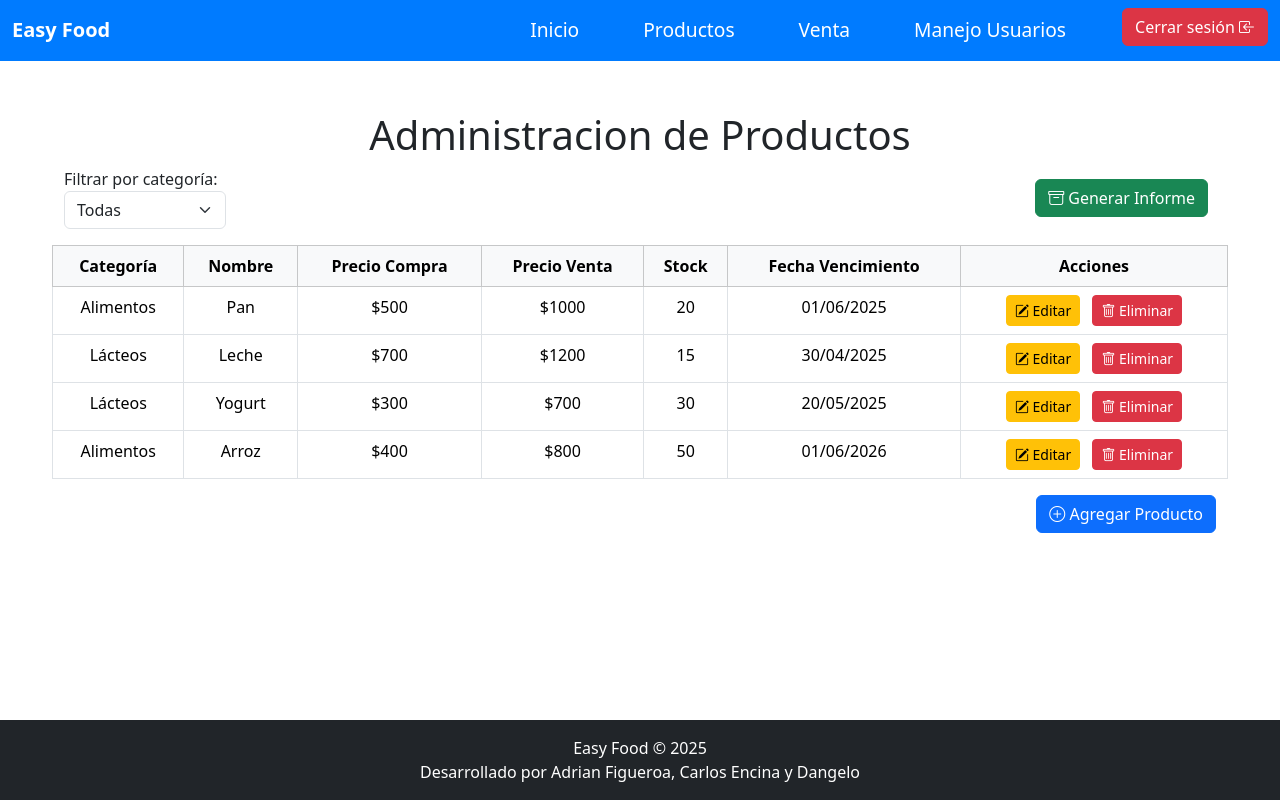
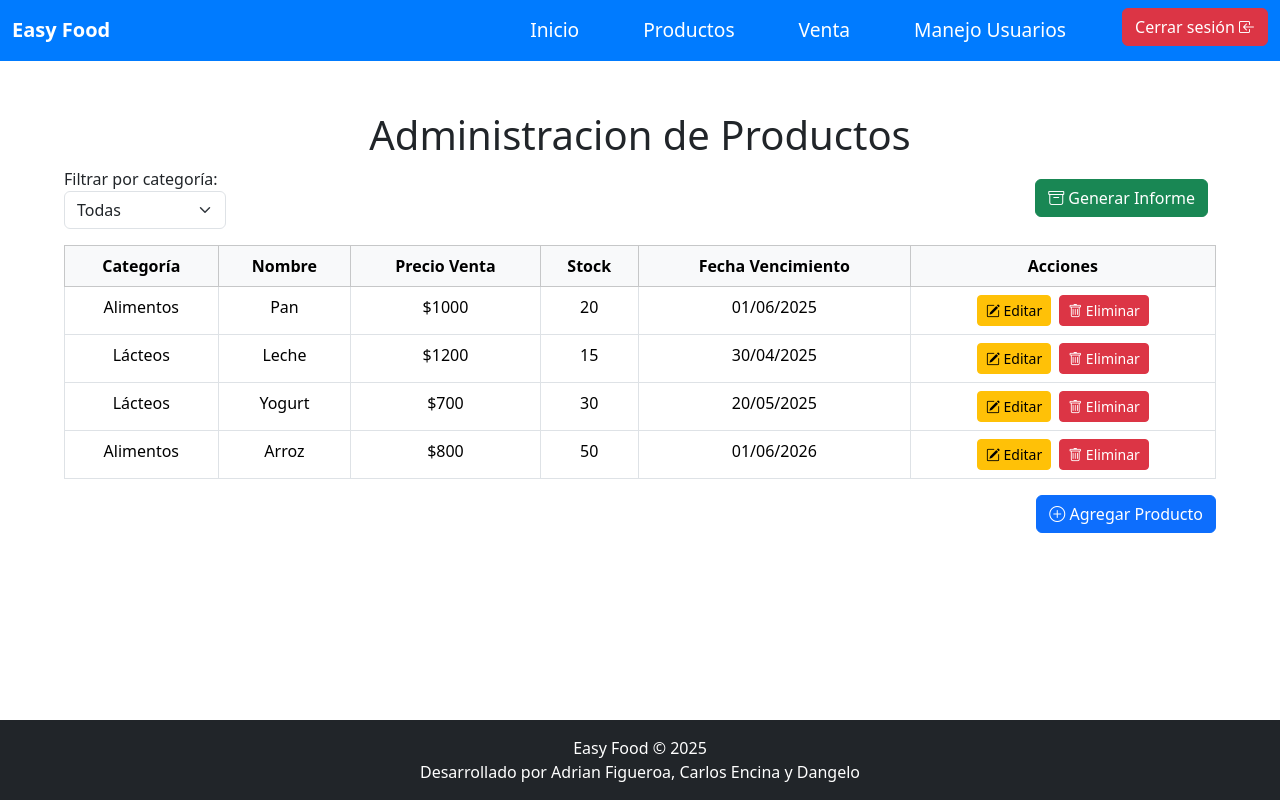
Before and after one commit to AdrianFigueroaAlmonacid/proyecto-titulo-2025, a SvelteKit app in the folder frontend/easyfood/: page /users/productos in a window 1280 px wide. Built offline with nearby package versions, Linux system fonts and the light colour scheme.

Commit message:
cambios de css en vistas

```diff
--- a/frontend/easyfood/src/routes/users/productos/+page.svelte
+++ b/frontend/easyfood/src/routes/users/productos/+page.svelte
@@ -8,7 +8,6 @@
 		{
 			id: 1,
 			nombre: 'Pan',
-			precioCompra: 500,
 			precioVenta: 1000,
 			stock: 20,
 			fechaVencimiento: '2025-06-01',
@@ -17,7 +16,6 @@
 		{
 			id: 2,
 			nombre: 'Leche',
-			precioCompra: 700,
 			precioVenta: 1200,
 			stock: 15,
 			fechaVencimiento: '2025-04-30',
@@ -26,7 +24,6 @@
 		{
 			id: 3,
 			nombre: 'Yogurt',
-			precioCompra: 300,
 			precioVenta: 700,
 			stock: 30,
 			fechaVencimiento: '2025-05-20',
@@ -35,7 +32,6 @@
 		{
 			id: 4,
 			nombre: 'Arroz',
-			precioCompra: 400,
 			precioVenta: 800,
 			stock: 50,
 			fechaVencimiento: '2026-06-01',
@@ -50,7 +46,6 @@
 	let producto = {
 		id: null,
 		nombre: '',
-		precioCompra: '',
 		precioVenta: '',
 		stock: '',
 		fechaVencimiento: '',
@@ -74,7 +69,6 @@
 			: {
 					id: null,
 					nombre: '',
-					precioCompra: '',
 					precioVenta: '',
 					stock: '',
 					fechaVencimiento: '',
@@ -120,7 +114,6 @@
 			doc.text(`Nombre: ${p.nombre}`, 20, 40 + index * 10);
 			doc.text(`Stock: ${p.stock}`, 20, 45 + index * 10);
 			doc.text(`Fecha de Vencimiento: ${formatearFecha(p.fechaVencimiento)}`, 20, 50 + index * 10);
-			doc.text(`Precio de Compra: $${p.precioCompra}`, 20, 55 + index * 10);
 			doc.text(`Precio de Venta: $${p.precioVenta}`, 20, 60 + index * 10);
 			doc.text('\n', 20, 65 + index * 10); // Espacio entre productos
 		});
@@ -163,13 +156,12 @@
 			>
 		</div>
 	</div>
-
+	<div class="table-responsive">
 		<table class="table table-bordered table-hover">
 			<thead class="table-light">
 				<tr>
 					<th>Categoría</th>
 					<th>Nombre</th>
-				<th>Precio Compra</th>
 					<th>Precio Venta</th>
 					<th>Stock</th>
 					<th>Fecha Vencimiento</th>
@@ -181,17 +173,18 @@
 					<tr>
 						<td>{p.categoria}</td>
 						<td>{p.nombre}</td>
-					<td>${p.precioCompra}</td>
 						<td>${p.precioVenta}</td>
 						<td>{p.stock}</td>
 						<td>{formatearFecha(p.fechaVencimiento)}</td>
 						<td>
+							<div class="d-flex justify-content-center g-5">
 								<button class="btn btn-sm btn-warning me-2" on:click={() => abrirModal(false, p)}
 									><i class="bi bi-pencil-square"></i> Editar</button
 								>
 								<button class="btn btn-sm btn-danger" on:click={() => eliminarProducto(p.id)}
 									><i class="bi bi-trash"></i> Eliminar</button
 								>
+							</div>
 						</td>
 					</tr>
 				{/each}
@@ -207,6 +200,7 @@
 			<button class="btn btn-primary" on:click={() => abrirModal(true)}
 				><i class="bi bi-plus-circle"></i> Agregar Producto</button
 			>
+		</div>
 	</div>
 </div>
 
@@ -232,10 +226,6 @@
 					<div class="mb-3">
 						<label class="form-label">Nombre</label>
 						<input class="form-control" type="text" bind:value={producto.nombre} required />
-					</div>
-					<div class="mb-3">
-						<label class="form-label">Precio Compra</label>
-						<input class="form-control" type="number" bind:value={producto.precioCompra} required />
 					</div>
 					<div class="mb-3">
 						<label class="form-label">Precio Venta</label>
```
Also changed, not shown: frontend/easyfood/src/routes/users/manejarUsuarios/+page.svelte (+6 -1 lines). Lines whose indentation alone changed are shown as unchanged.
